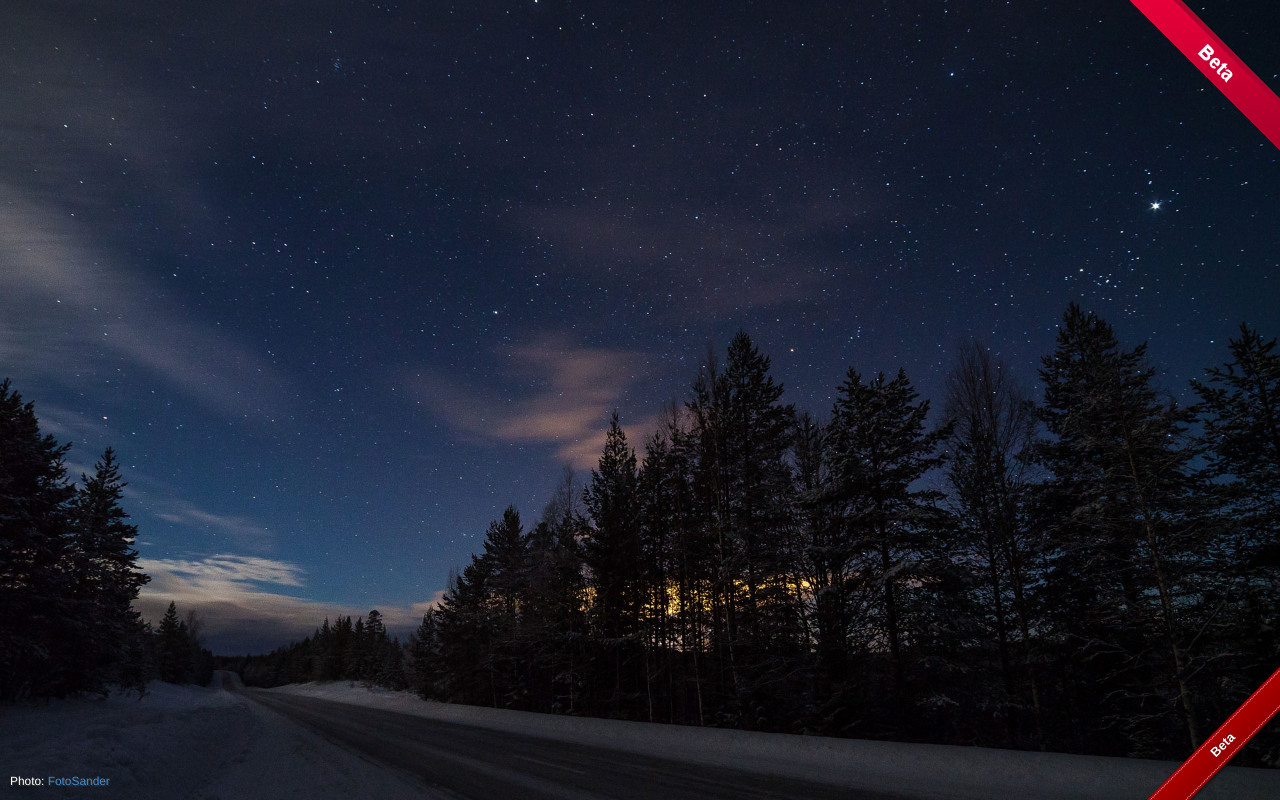
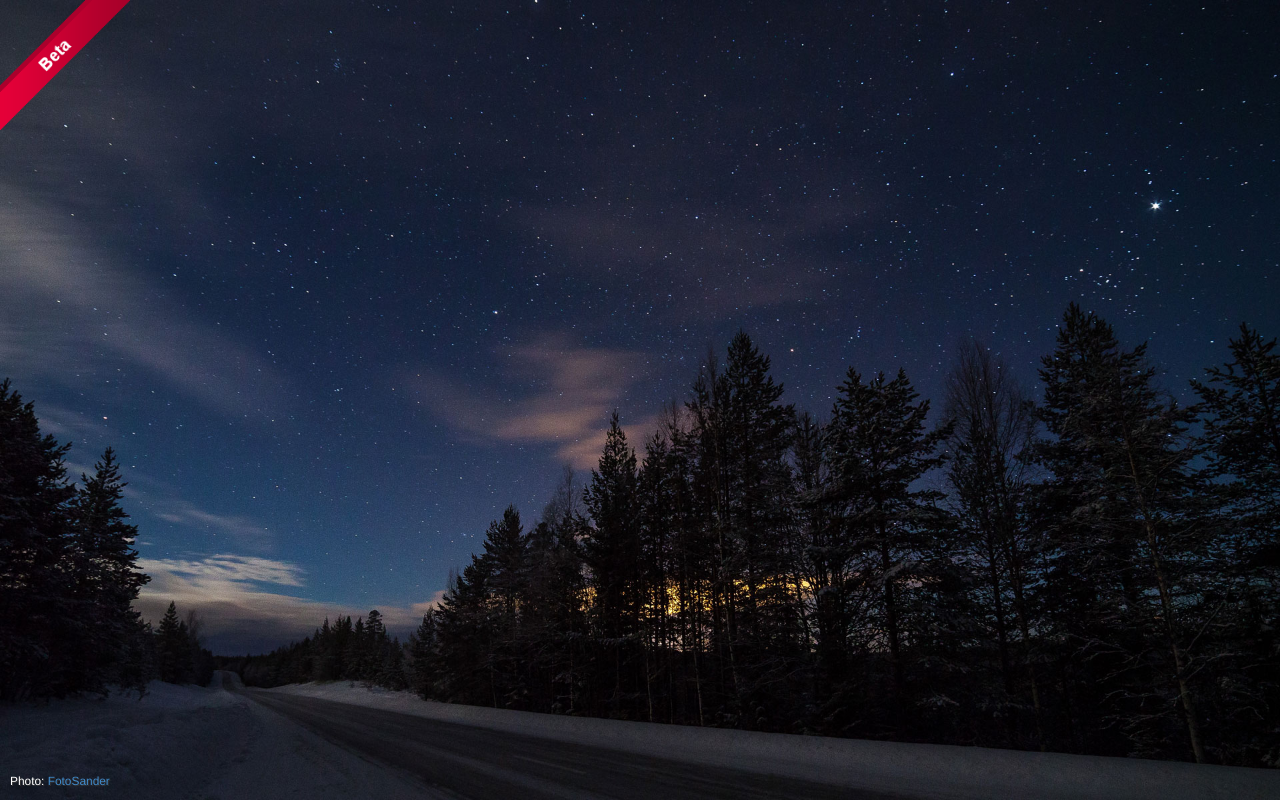
Before and after one commit to rserve/arrangr, a website: page client/index.html in a window 1280 px wide. Drawn offline with Linux system fonts and the light colour scheme.

Commit message:
new beta ribbon

```diff
--- a/client/index.html
+++ b/client/index.html
@@ -16,17 +16,17 @@
 </head>
 
 <body>
-
-<img src="/images/beta-ribbon.gif" border="0" width="150" height="150" style="position:absolute; right:0px; top:0px; margin:0px; padding:0px">
+<!--<div class="github-fork-ribbon-wrapper left">
+    <div class="github-fork-ribbon">
+        <span>Beta</span>
+    </div>
+</div>-->
+<img src="/images/beta-ribbon.png" border="0" width="130" height="130" style="position:absolute; left:0px; top:0px; margin:0px; padding:0px">
 
 <div ui-view></div>
 
 <div class="clearfix"></div>
-<div class="github-fork-ribbon-wrapper right-bottom">
-    <div class="github-fork-ribbon">
-        <span>Beta</span>
-    </div>
-</div>
+
 
 <small class="bgbyline">Photo: <a href="https://www.facebook.com/FotoSander" target="_blank">FotoSander</a>
 </small>
```
Also changed, not shown: client/images/beta-ribbon.gif (deleted), client/images/beta-ribbon.png (added).
